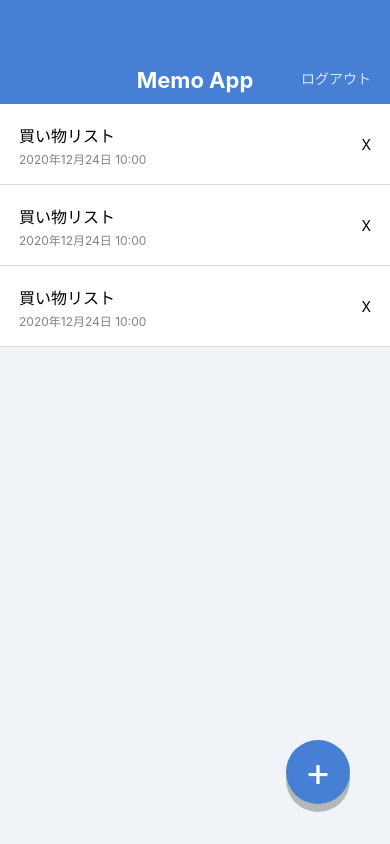
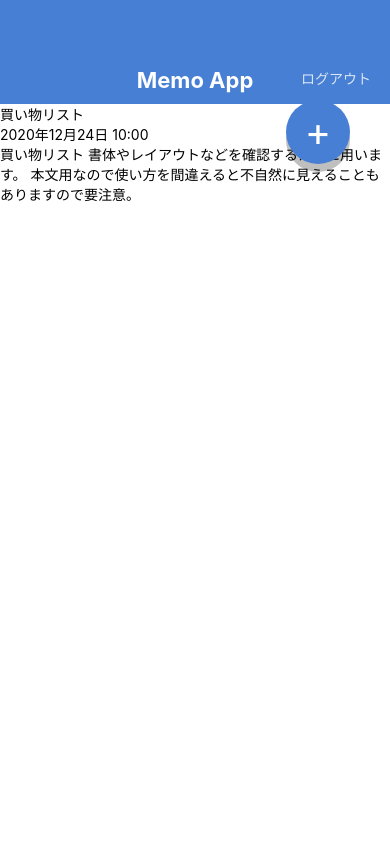
Before and after one commit to dodonki1223/MemoApp, a React Native app: screen / in a window 390 px wide. Built offline with nearby package versions, Linux system fonts and the light colour scheme.

Commit message:
:sparkles: 61. メモの詳細画面をマークアップ

```diff
--- a/App.jsx
+++ b/App.jsx
@@ -1,9 +1,11 @@
 import React from 'react';
 
 import MemoListScreen from './src/screens/MemoListScreen';
+import MemoDetailScreen from './src/screens/MemoDetailScreen';
 
 export default function App() {
   return (
-    <MemoListScreen />
+    // <MemoListScreen />
+    <MemoDetailScreen />
   );
 }
--- /dev/null
+++ b/src/screens/MemoDetailScreen.jsx
@@ -0,0 +1,25 @@
+import React from 'react';
+import { View, Text, StyleSheet } from 'react-native';
+
+import AppBar from '../components/AppBar';
+import CircleButton from '../components/CircleButton';
+
+export default function MemoDetailScreen() {
+  return (
+    <View>
+      <AppBar />
+      <View>
+        <Text>買い物リスト</Text>
+        <Text>2020年12月24日 10:00</Text>
+      </View>
+      <View>
+        <Text>
+          買い物リスト
+          書体やレイアウトなどを確認するために用います。
+          本文用なので使い方を間違えると不自然に見えることもありますので要注意。
+        </Text>
+      </View>
+      <CircleButton>+</CircleButton>
+    </View>
+  );
+}
```
